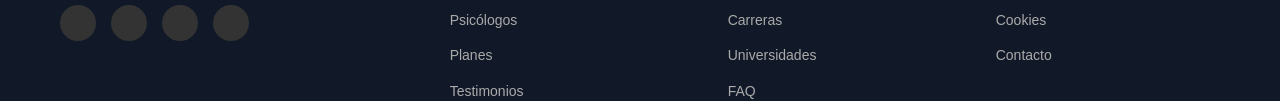
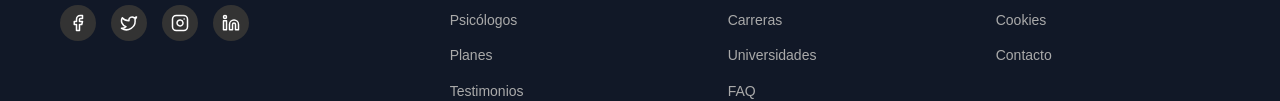
Before and after one commit to project-PsychoHelp/Landing-page, a plain HTML site: page index.html in a window 1280 px wide. Shown: the part 4698-4799 px from the top of the page. Drawn offline with Linux system fonts and the light colour scheme.

Commit message:
fix(footer): adjust socials icons.

```diff
--- a/index.html
+++ b/index.html
@@ -314,10 +314,30 @@
                 <div class="footer-logo">Psycho<span>Health</span> <span class="dot">•</span></div>
                 <p>Plataforma de orientación vocacional que conecta estudiantes con psicólogos certificados.</p>
                 <div class="social-icons">
-                    <a href="#" class="social-icon"></a>
-                    <a href="#" class="social-icon"></a>
-                    <a href="#" class="social-icon"></a>
-                    <a href="#" class="social-icon"></a>
+                    <a href="#" class="social-icon">
+                        <svg xmlns="http://www.w3.org/2000/svg" width="18" height="18" viewBox="0 0 24 24" fill="none" stroke="currentColor" stroke-width="2" stroke-linecap="round" stroke-linejoin="round">
+                            <path d="M18 2h-3a5 5 0 0 0-5 5v3H7v4h3v8h4v-8h3l1-4h-4V7a1 1 0 0 1 1-1h3z"></path>
+                        </svg>
+                    </a>
+                    <a href="#" class="social-icon">
+                        <svg xmlns="http://www.w3.org/2000/svg" width="18" height="18" viewBox="0 0 24 24" fill="none" stroke="currentColor" stroke-width="2" stroke-linecap="round" stroke-linejoin="round">
+                            <path d="M22 4s-.7 2.1-2 3.4c1.6 10-9.4 17.3-18 11.6 2.2.1 4.4-.6 6-2C3 15.5.5 9.6 3 5c2.2 2.6 5.6 4.1 9 4-.9-4.2 4-6.6 7-3.8 1.1 0 3-1.2 3-1.2z"></path>
+                        </svg>
+                    </a>
+                    <a href="#" class="social-icon">
+                        <svg xmlns="http://www.w3.org/2000/svg" width="18" height="18" viewBox="0 0 24 24" fill="none" stroke="currentColor" stroke-width="2" stroke-linecap="round" stroke-linejoin="round">
+                            <rect x="2" y="2" width="20" height="20" rx="5" ry="5"></rect>
+                            <path d="M16 11.37A4 4 0 1 1 12.63 8 4 4 0 0 1 16 11.37z"></path>
+                            <line x1="17.5" y1="6.5" x2="17.51" y2="6.5"></line>
+                        </svg>
+                    </a>
+                    <a href="#" class="social-icon">
+                        <svg xmlns="http://www.w3.org/2000/svg" width="18" height="18" viewBox="0 0 24 24" fill="none" stroke="currentColor" stroke-width="2" stroke-linecap="round" stroke-linejoin="round">
+                            <path d="M16 8a6 6 0 0 1 6 6v7h-4v-7a2 2 0 0 0-2-2 2 2 0 0 0-2 2v7h-4v-7a6 6 0 0 1 6-6z"></path>
+                            <rect x="2" y="9" width="4" height="12"></rect>
+                            <circle cx="4" cy="4" r="2"></circle>
+                        </svg>
+                    </a>
                 </div>
             </div>
             <div class="footer-links">
--- a/styles.css
+++ b/styles.css
@@ -793,7 +793,16 @@ footer {
     height: 36px;
     background-color: #333;
     border-radius: 50%;
-    display: block;
+    display: flex;
+    align-items: center;
+    justify-content: center;
+    color: white;
+    transition: background-color 0.3s, transform 0.3s;
+}
+
+.social-icon:hover {
+    background-color: #4285f4;
+    transform: translateY(-3px);
 }
 
 .footer-links {
```
